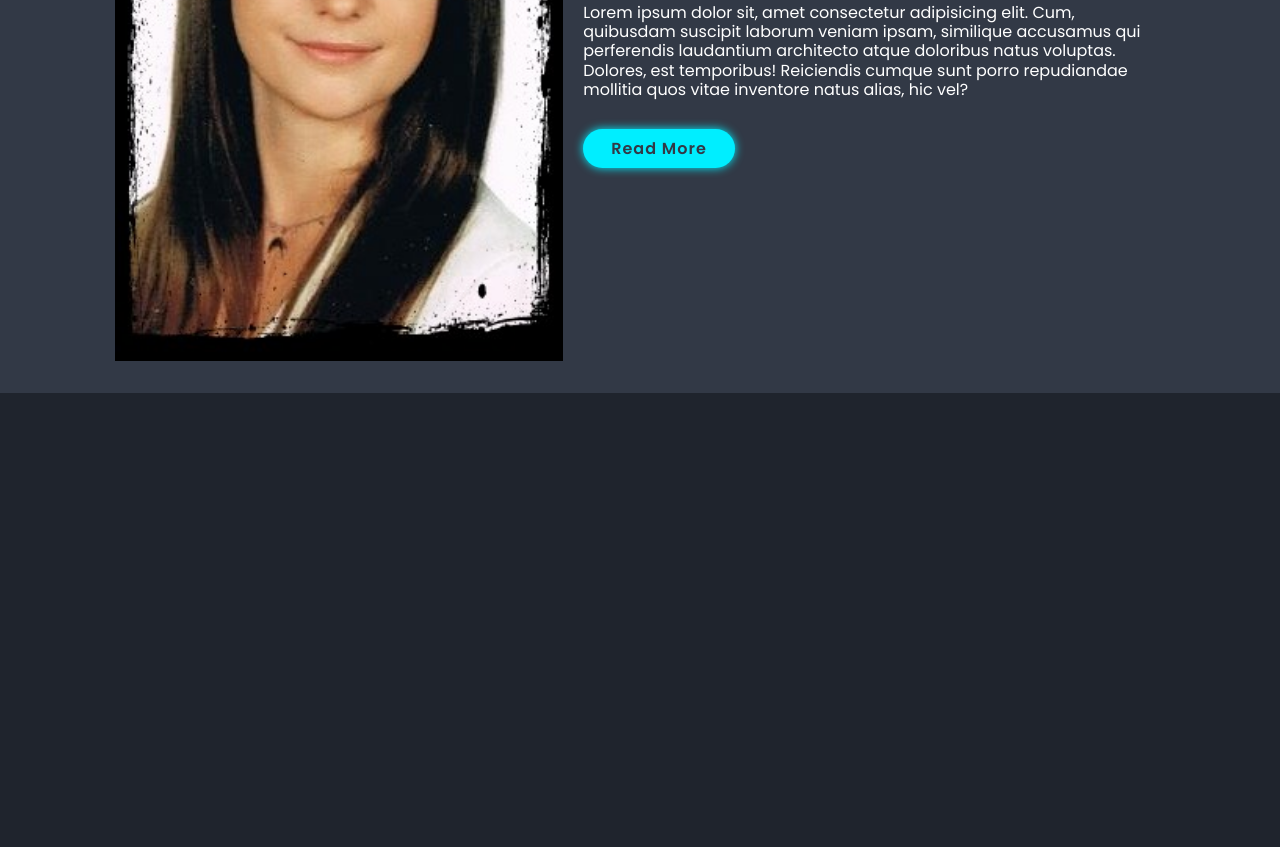
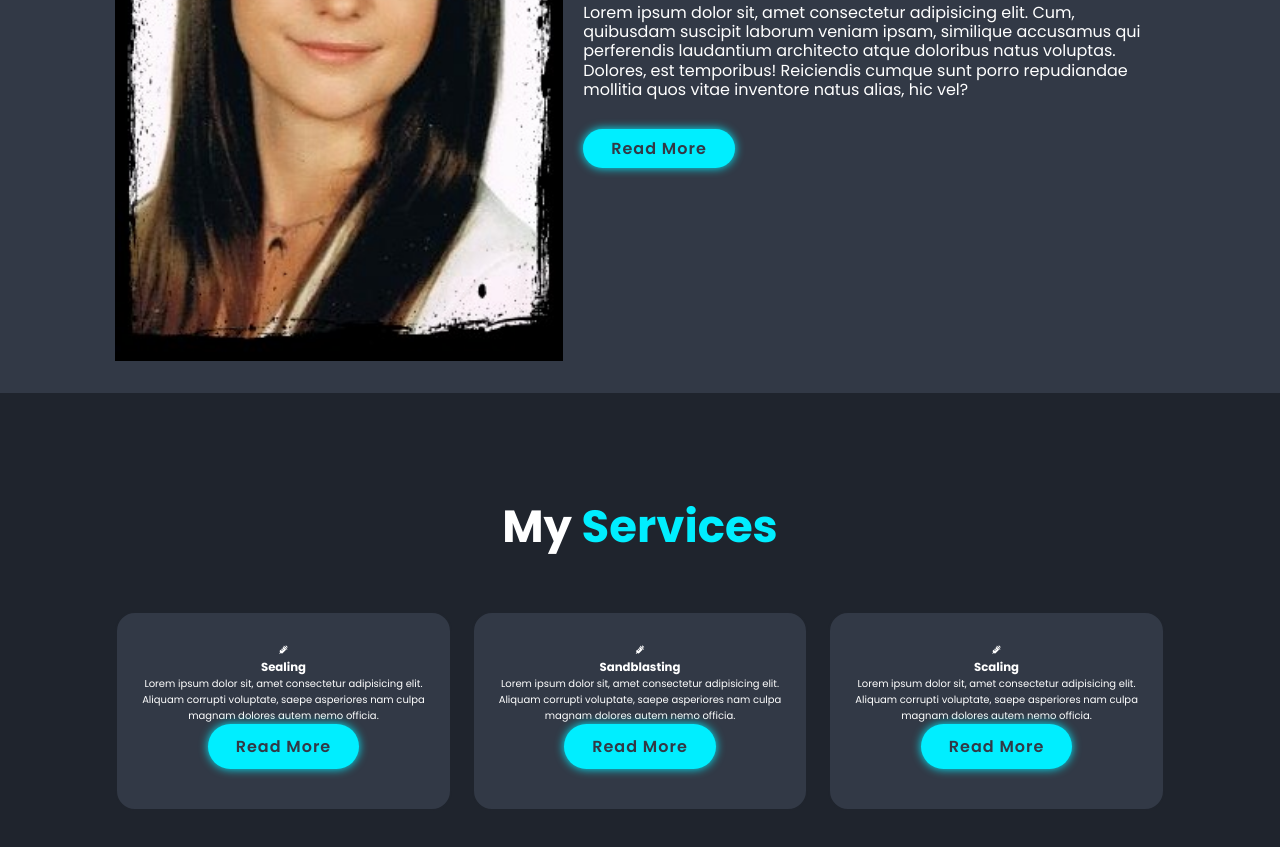
Before and after one commit to Guma96/Portfolio, a plain HTML site: page index.html in a window 1280 px wide. Shown: the part 1207-2054 px from the top of the page. Before the commit the page ends 1600 px from the top, so only its background shows below. Drawn offline with nearby package versions, Linux system fonts and the light colour scheme.

Commit message:
section-services

```diff
--- a/index.html
+++ b/index.html
@@ -55,5 +55,40 @@
         <a href="#" class="btn">Read More</a>
       </div>
     </section>
+    <section class="services" id="services">
+      <h2 class="heading">My <span>Services</span></h2>
+      <div class="services-container">
+        <div class="services-box">
+          <i class="bx bxs-injection"></i>
+          <h3>Sealing</h3>
+          <p>
+            Lorem ipsum dolor sit, amet consectetur adipisicing elit. Aliquam
+            corrupti voluptate, saepe asperiores nam culpa magnam dolores autem
+            nemo officia.
+          </p>
+          <a href="#" class="btn">Read More</a>
+        </div>
+        <div class="services-box">
+          <i class="bx bxs-injection"></i>
+          <h3>Sandblasting</h3>
+          <p>
+            Lorem ipsum dolor sit, amet consectetur adipisicing elit. Aliquam
+            corrupti voluptate, saepe asperiores nam culpa magnam dolores autem
+            nemo officia.
+          </p>
+          <a href="#" class="btn">Read More</a>
+        </div>
+        <div class="services-box">
+          <i class="bx bxs-injection"></i>
+          <h3>Scaling</h3>
+          <p>
+            Lorem ipsum dolor sit, amet consectetur adipisicing elit. Aliquam
+            corrupti voluptate, saepe asperiores nam culpa magnam dolores autem
+            nemo officia.
+          </p>
+          <a href="#" class="btn">Read More</a>
+        </div>
+      </div>
+    </section>
   </body>
 </html>
--- a/style.css
+++ b/style.css
@@ -160,3 +160,21 @@ span {
   font-size: 1.6rem;
   margin: 2rem 0 3rem;
 }
+.services h2 {
+  margin-bottom: 5rem;
+}
+.services-container {
+  display: flex;
+  justify-content: center;
+  align-items: center;
+  flex-wrap: wrap;
+  gap: 2rem;
+}
+.services-container .services-box {
+  flex: 1 1 30rem;
+  background: var(--second-bg-color);
+  padding: 3rem 2rem 4rem;
+  border-radius: 2rem;
+  text-align: center;
+  border: 0.2rem solid var(--bg-color);
+}
```
